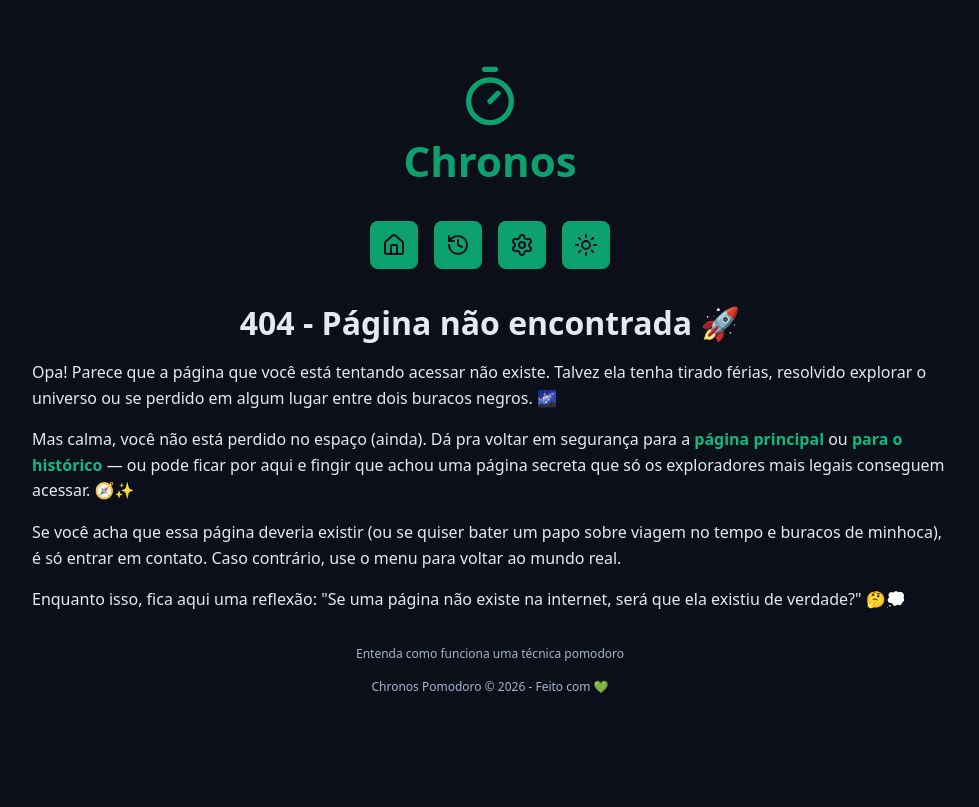
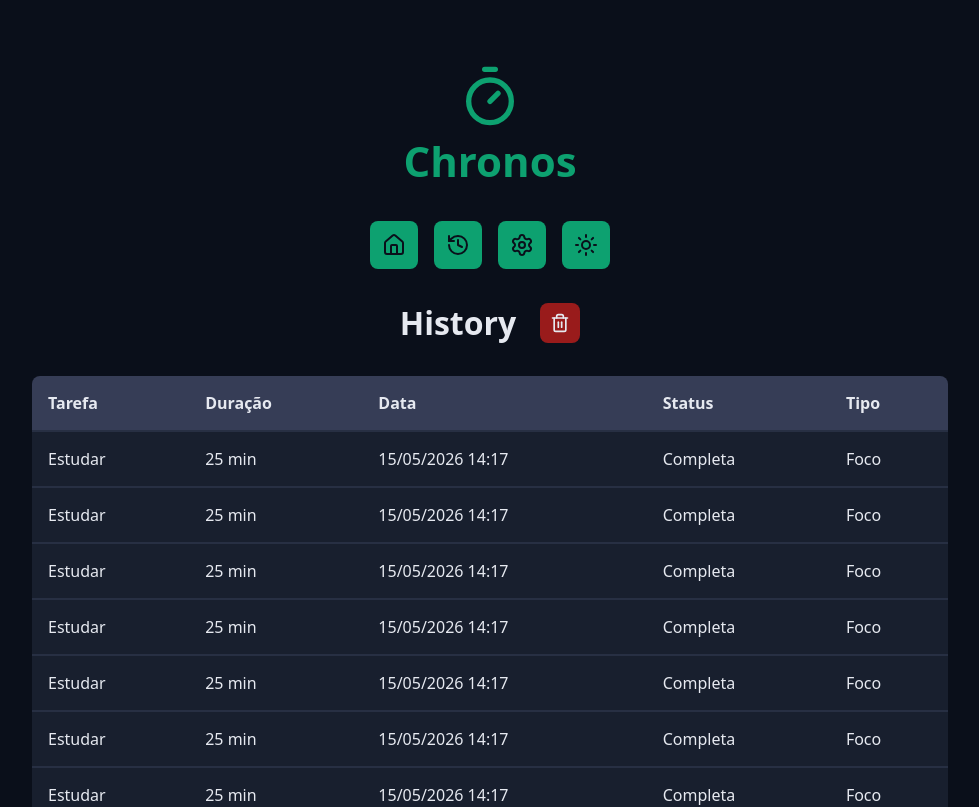
Before and after one commit to guilherdrk/chronos-pomodoro, a React (Vite) app: page /history in a window 1280 px wide. Shown: the top 807 px of the page, without its empty margins (150-1129 px from the left). Built offline with nearby package versions, Linux system fonts and the light colour scheme.

Commit message:
Criando a estrutura e CSS da página History

```diff
--- a/src/components/Menu/index.tsx
+++ b/src/components/Menu/index.tsx
@@ -36,7 +36,7 @@
         <MenuLink href="/" aria-label="Ir para Home" title="Ir para Home">
           <HouseIcon />
         </MenuLink>
-        <MenuLink href="#" aria-label="Ver Histórico" title="Ver Histórico">
+        <MenuLink href="/history/" aria-label="Ver Histórico" title="Ver Histórico">
           <HistoryIcon />
         </MenuLink>
         <MenuLink href="#" aria-label="Configurações" title="Configurações">
--- /dev/null
+++ b/src/pages/History/index.tsx
@@ -0,0 +1,62 @@
+import { MainTemplate } from "../../templates/MainTemplate";
+import { Container } from "../../components/Container";
+import { DefaultButton } from "../../components/DefaultButton";
+import styles from './styles.module.css';
+import { Heading } from "../../components/Heading";
+import { TrashIcon } from "lucide-react";
+
+export const History = () => {
+
+
+
+  return (
+    <MainTemplate>
+      <Container>
+        <Heading>
+          <span>History</span>
+          <span className={styles.buttonContainer}>
+            <DefaultButton
+              icon={<TrashIcon />}
+              color="red"
+              aria-label="Apagar todo o historico"
+              title="Apagar historico"
+            />
+          </span>
+        </Heading>
+      </Container>
+
+      <Container>
+        <div className={styles.responsiveTable}>
+          <table>
+            <thead>
+              <tr>
+                <th>Tarefa</th>
+                <th>Duração</th>
+                <th>Data</th>
+                <th>Status</th>
+                <th>Tipo</th>
+              </tr>
+            </thead>
+
+            <tbody>
+              {Array.from({ length: 20 }).map((_, index) => {
+                return (
+                  <tr key={index}>
+                    <td>Estudar</td>
+                    <td>25 min</td>
+                    <td>15/05/2026 14:17</td>
+                    <td>Completa</td>
+                    <td>Foco</td>
+                  </tr>
+                )
+              })}
+
+
+            </tbody>
+          </table>
+        </div>
+      </Container>
+
+    </MainTemplate>
+  );
+};
--- /dev/null
+++ b/src/pages/History/styles.module.css
@@ -0,0 +1,36 @@
+.buttonContainer button {
+  min-width: auto;
+  margin: 0;
+  padding: 1rem;
+}
+
+.buttonContainer button svg{
+  width: 2rem;
+  height: 2rem;
+}
+
+.responsiveTable{
+  overflow-x: auto ;
+  border-radius: 0.8rem;
+}
+
+.responsiveTable table{
+  width: 100%;
+  min-width: 64rem;
+  font-size: 1.6rem;
+  border-collapse: collapse;
+}
+
+.responsiveTable th {
+  background-color: var(--gray-600);
+}
+.responsiveTable td{
+  background-color: var(--gray-800);
+}
+
+.responsiveTable th,
+.responsiveTable td {
+  border-bottom: 0.2rem solid var(--gray-700);
+  text-align: left;
+  padding: 1.6rem;
+}
--- a/src/routers/MainRouter/index.tsx
+++ b/src/routers/MainRouter/index.tsx
@@ -3,6 +3,7 @@
 import { AboutPomodoro } from "../../pages/AboutPomodoro"
 import { NotFound } from "../../pages/NotFound"
 import { useEffect } from "react";
+import { History } from "../../pages/History";
 
 function ScrollToTop(): null {
   const { pathname } = useLocation();
@@ -23,6 +24,7 @@
       <Routes>
         <Route path="/" element={<Home />} />
         <Route path="/about-pomodoro/" element={<AboutPomodoro />} />
+        <Route path="/history/" element={<History/>} />
         <Route path="*" element={<NotFound />} />
       </Routes>
       <ScrollToTop/>
```
